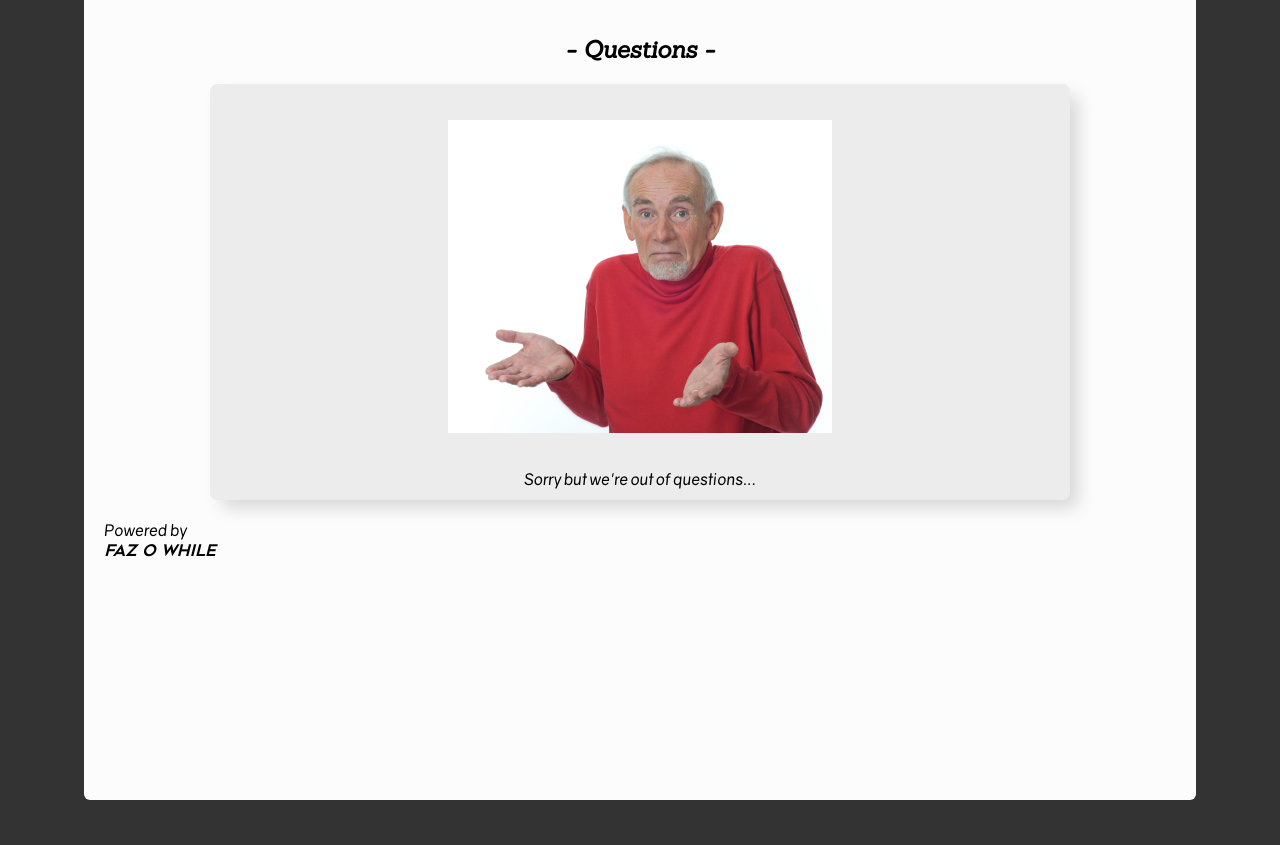
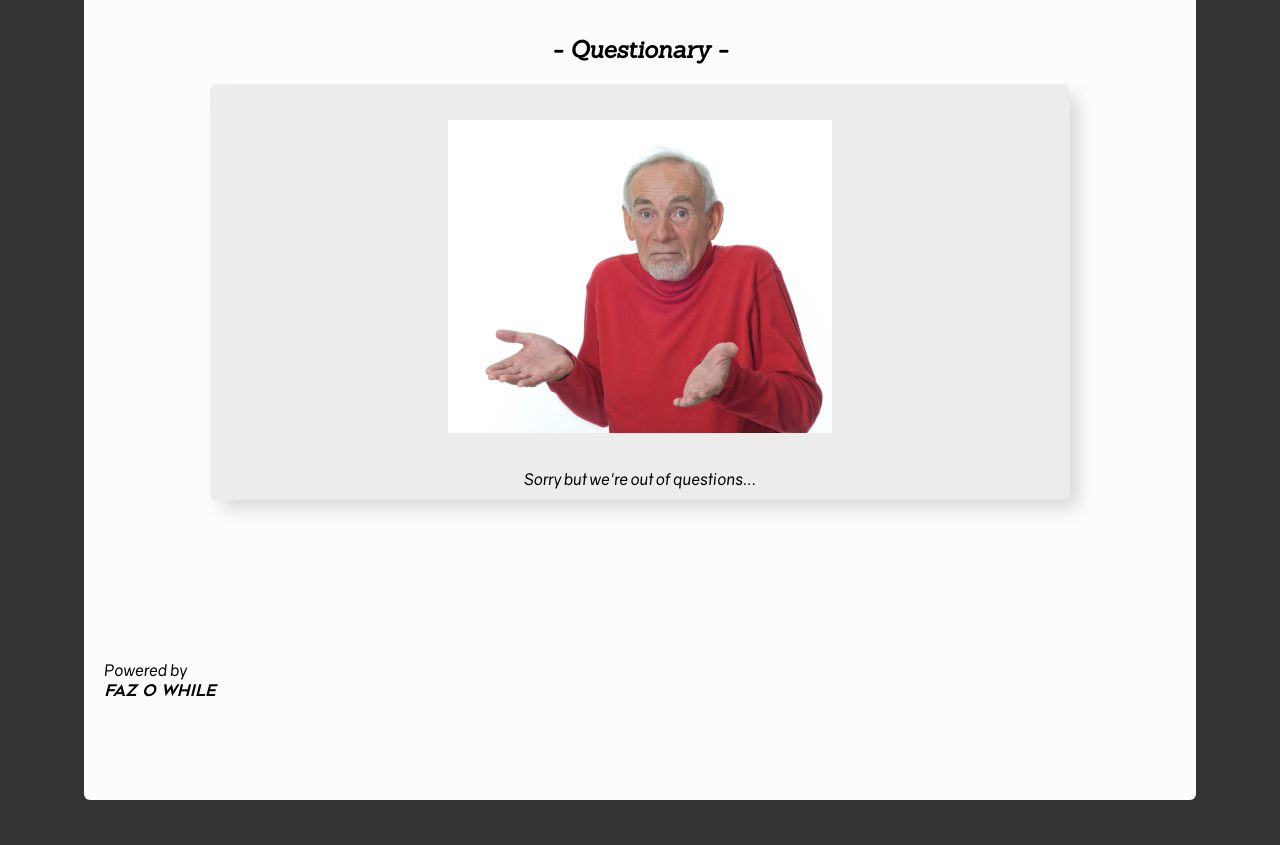
Before and after one commit to bmortella/MackEnquetes, a Django app: page /enquetes/ in a window 1280 px wide. Shown: the part 80-925 px from the top of the page. Run offline with Django 3.2, Linux system fonts and the light colour scheme; data that the repository does not hold is empty; some web fonts are replaced.

Commit message:
Finished the first css, fixed the footer

```diff
--- a/django/mackenquetes/enquetes/static/enquetes/style_index.css
+++ b/django/mackenquetes/enquetes/static/enquetes/style_index.css
@@ -59,6 +59,7 @@ p{
 }
 
 /* Css Starts here */
+
 header{
 	display: flex;
 	align-content: center;
@@ -167,8 +168,17 @@ article.blank{
 	margin: 0 0 10px;
 }
 footer{
-	margin: 20px 0 0;
+	height: 5%;
+	margin: 10px 0 0;
+	display: flex;
+	align-items: flex-end;
 }
 .faz{
 	font-family: geo;
 }
+/* Some media screen adjustments*/
+@media screen and (min-width: 680px){
+	footer{
+		height: 25%;
+	}
+}
--- a/django/mackenquetes/enquetes/templates/enquetes/index.html
+++ b/django/mackenquetes/enquetes/templates/enquetes/index.html
@@ -21,7 +21,7 @@
 		<section class="outter">
 			<section class="inner">
 				<article class="title">
-					<h2> - Questions -</h2>
+					<h2> - Questionary -</h2>
 				</article>
 				<article>
 					{% if enquetes %}
@@ -49,8 +49,10 @@
 					{% endif %}
 				</article>
 				<footer>
-					<p>Powered by</p>
-					<i class="faz">FAZ O WHILE</i>
+					<article>
+						<p>Powered by</p>
+						<i class="faz">FAZ O WHILE</i>
+					</article>
 				</footer>
 			</section>
 		</section>
```
